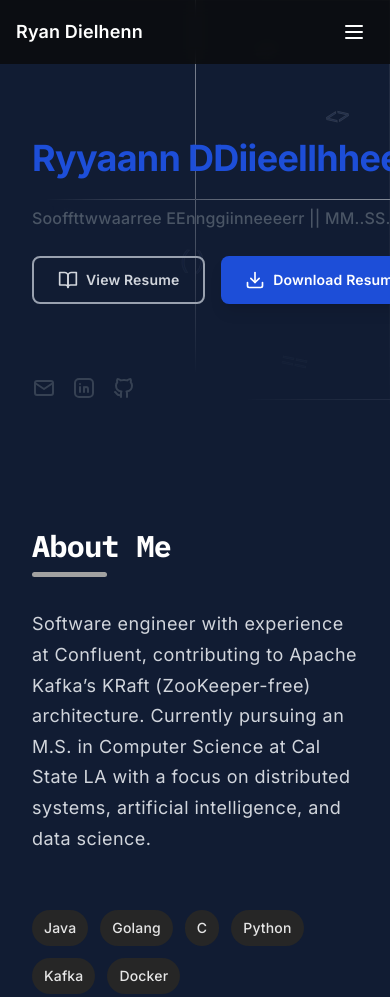
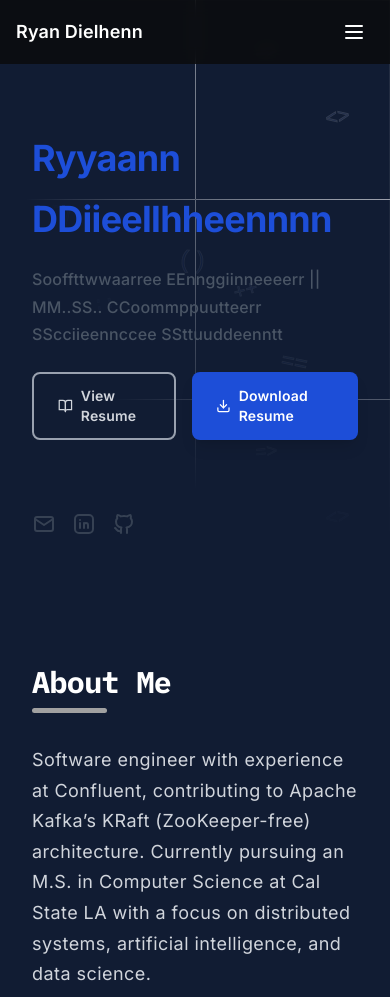
Before and after one commit to dielhennr/dielhennr.github.io, an Astro site: page / in a window 390 px wide. Shown: the top 997 px of the page. Built offline with nearby package versions, Linux system fonts and the light colour scheme; Astro itself is replaced by a stand-in of ours.

Commit message:
fix-mobile

```diff
--- a/src/components/Hero.astro
+++ b/src/components/Hero.astro
@@ -323,8 +323,10 @@ import { siteConfig } from "../config";
   .typing-animation {
     border-right: 3px solid;
     border-color: var(--accent-color);
-    white-space: nowrap;
+    white-space: normal;
     overflow: hidden;
+    word-wrap: break-word;
+    word-break: break-word;
     animation: blink-caret 0.75s step-end infinite;
   }
 
@@ -332,8 +334,10 @@ import { siteConfig } from "../config";
   .typing-animation-headline {
     border-right: 2px solid;
     border-color: #6b7280;
-    white-space: nowrap;
+    white-space: normal;
     overflow: hidden;
+    word-wrap: break-word;
+    word-break: break-word;
   }
 
   /* Hide cursor when not typing */
```
